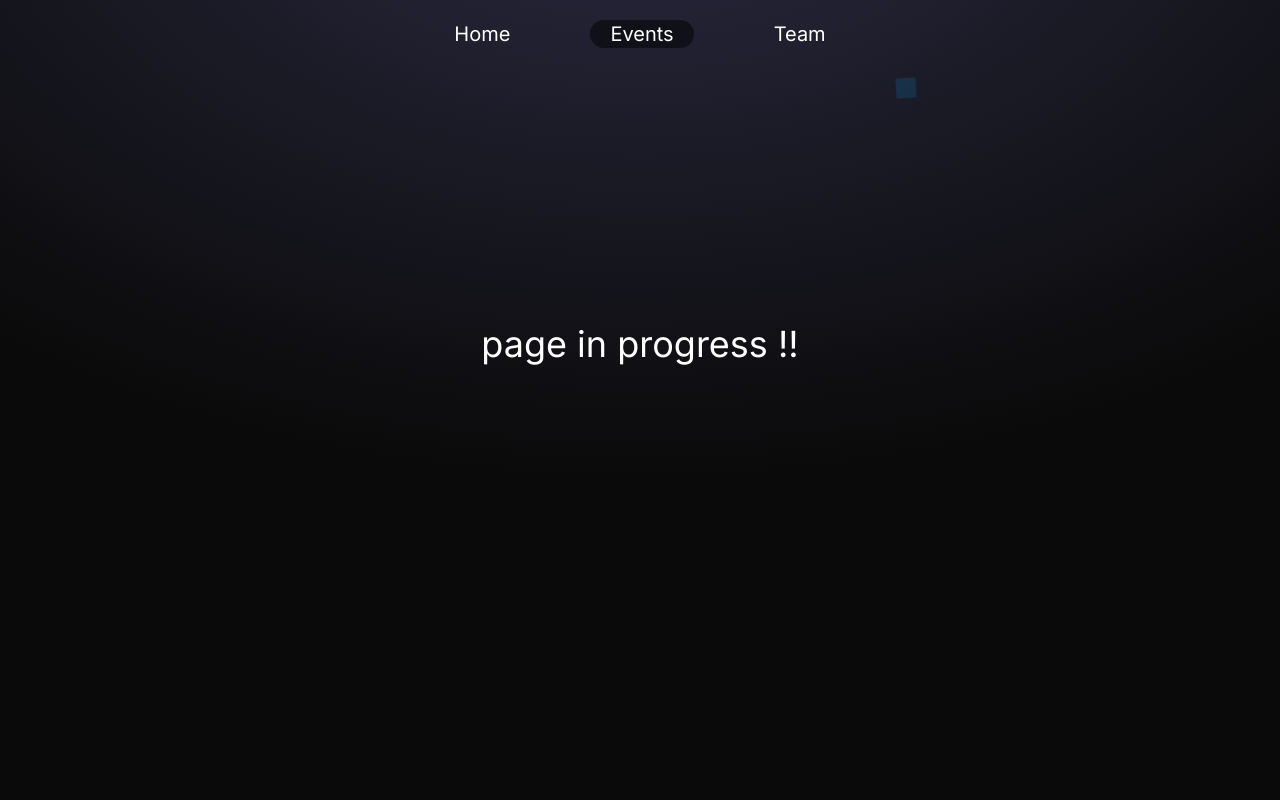
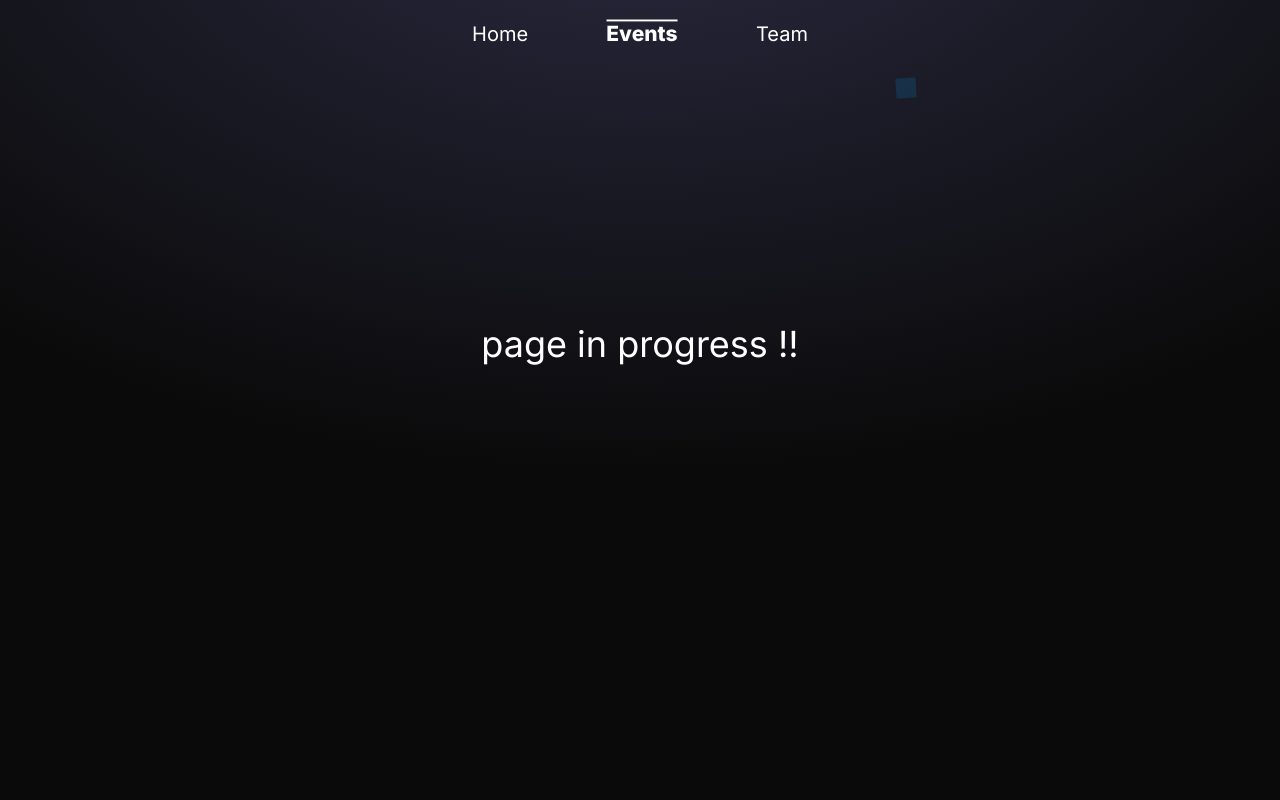
Before and after one commit to ParnikaMathur15/GR-Website, a Next.js app: page /events in a window 1280 px wide. Shown: the top 800 px of the page. Built offline with nearby package versions, Linux system fonts and the light colour scheme.

Commit message:
fixed Navbar

```diff
--- a/app/_components/Navbar.js
+++ b/app/_components/Navbar.js
@@ -31,7 +31,7 @@ function Navbar() {
             href={menu.path}
             key={index}
             className={` ${
-              path == menu.path && ` text-white px-5 rounded-full bg-black bg-opacity-50`
+              path == menu.path && `scale-105 font-extrabold overline`
             }`}
           >
             {menu.name}
```
